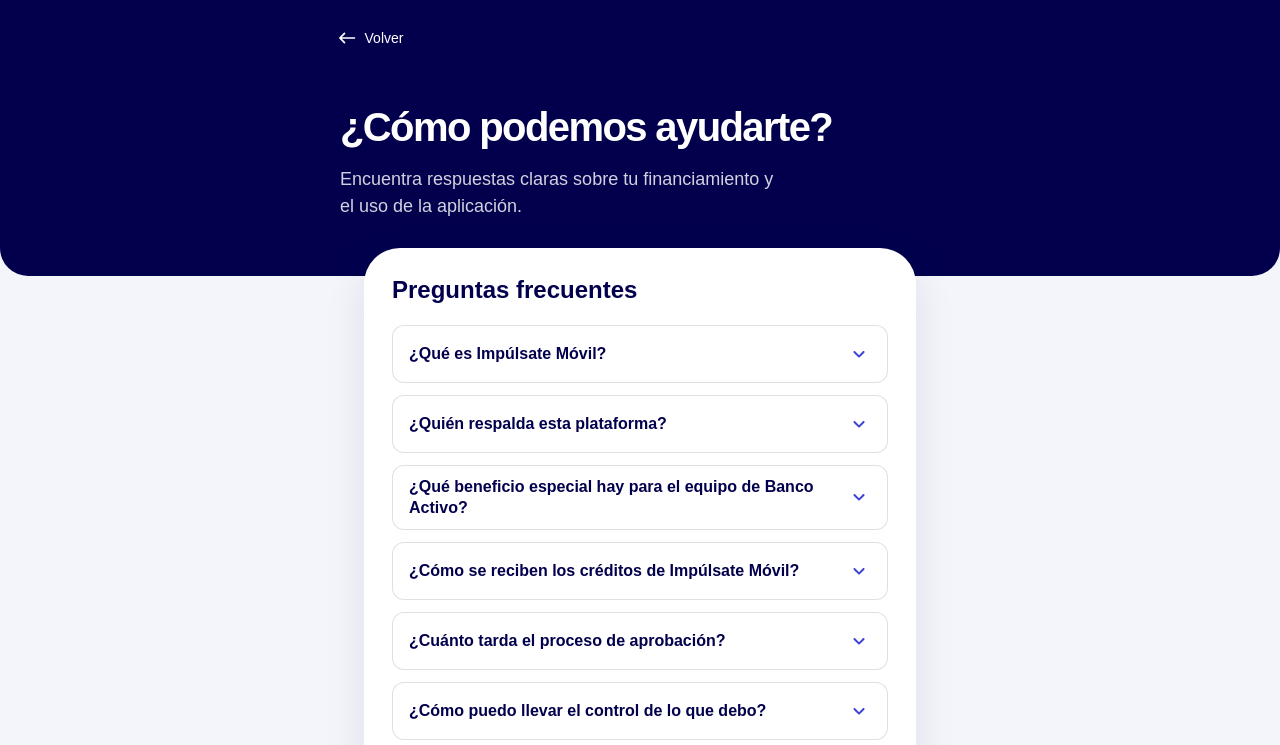
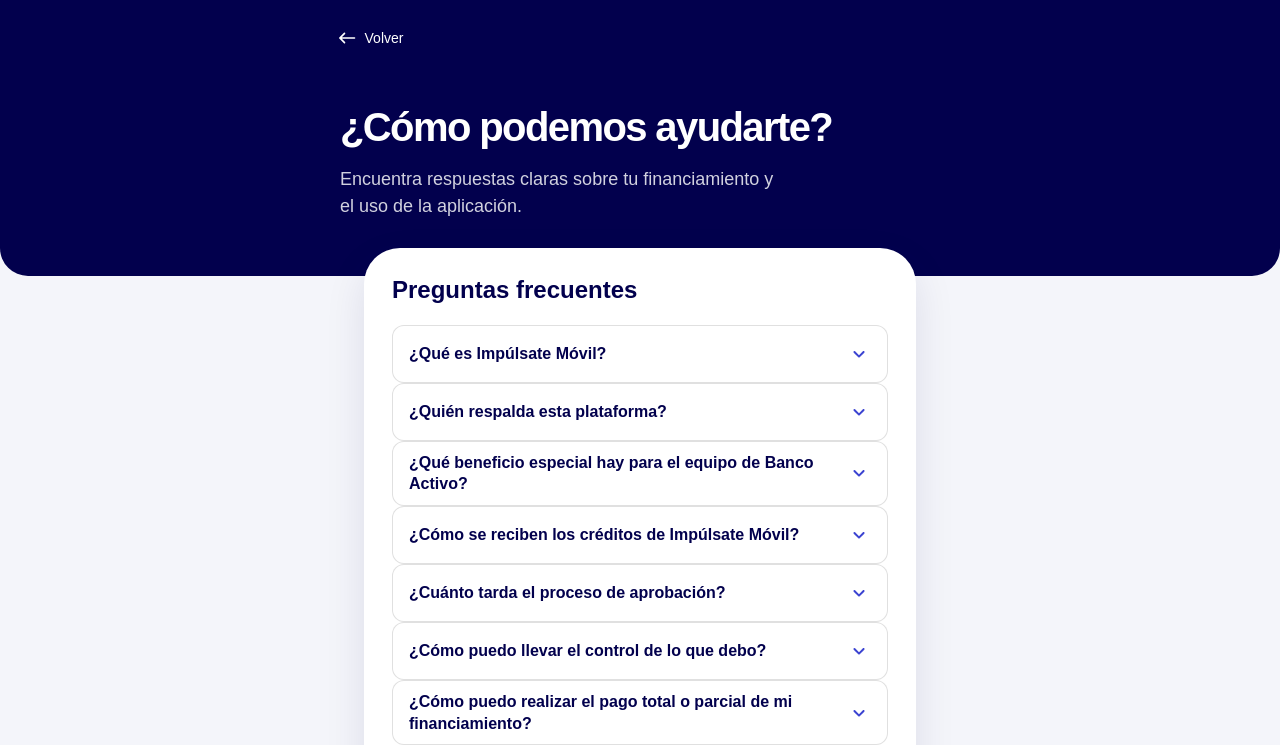
Before and after one commit to x8xIsanamix8x/xtracash, a Next.js app: page /help in a window 1280 px wide. Shown: the top 745 px of the page. Built offline with nearby package versions, Linux system fonts and the light colour scheme; what @mui/material-nextjs would draw is missing.

Commit message:
fix(help): anclar expansión de preguntas frecuentes

```diff
--- a/src/features/help/components/HelpCenterView.tsx
+++ b/src/features/help/components/HelpCenterView.tsx
@@ -47,7 +47,21 @@ export function HelpCenterView() {
                 key={item.question}
                 onChange={(_event, expanded) => setExpandedQuestion(expanded ? item.question : false)}
                 slotProps={{ transition: { timeout: prefersReducedMotion ? 0 : 180 } }}
-                sx={{ border: "1px solid", borderColor: "divider", borderRadius: "12px !important", boxShadow: "none", overflow: "hidden", "&::before": { display: "none" }, "&.Mui-expanded": { my: 0, borderColor: "primary.main" } }}
+                sx={{
+                  m: "0 !important",
+                  border: "1px solid",
+                  borderColor: "divider",
+                  borderRadius: "12px !important",
+                  boxShadow: "none",
+                  overflow: "hidden",
+                  transformOrigin: "top center",
+                  transition: "border-color 180ms ease",
+                  "&::before": { display: "none" },
+                  "&.Mui-expanded": {
+                    m: "0 !important",
+                    borderColor: "primary.main",
+                  },
+                }}
               >
                 <AccordionSummary
                   aria-controls={`faq-panel-${index}`}
```
Also changed, not shown: 1 other file (tests, documents, lock files or other folders).
